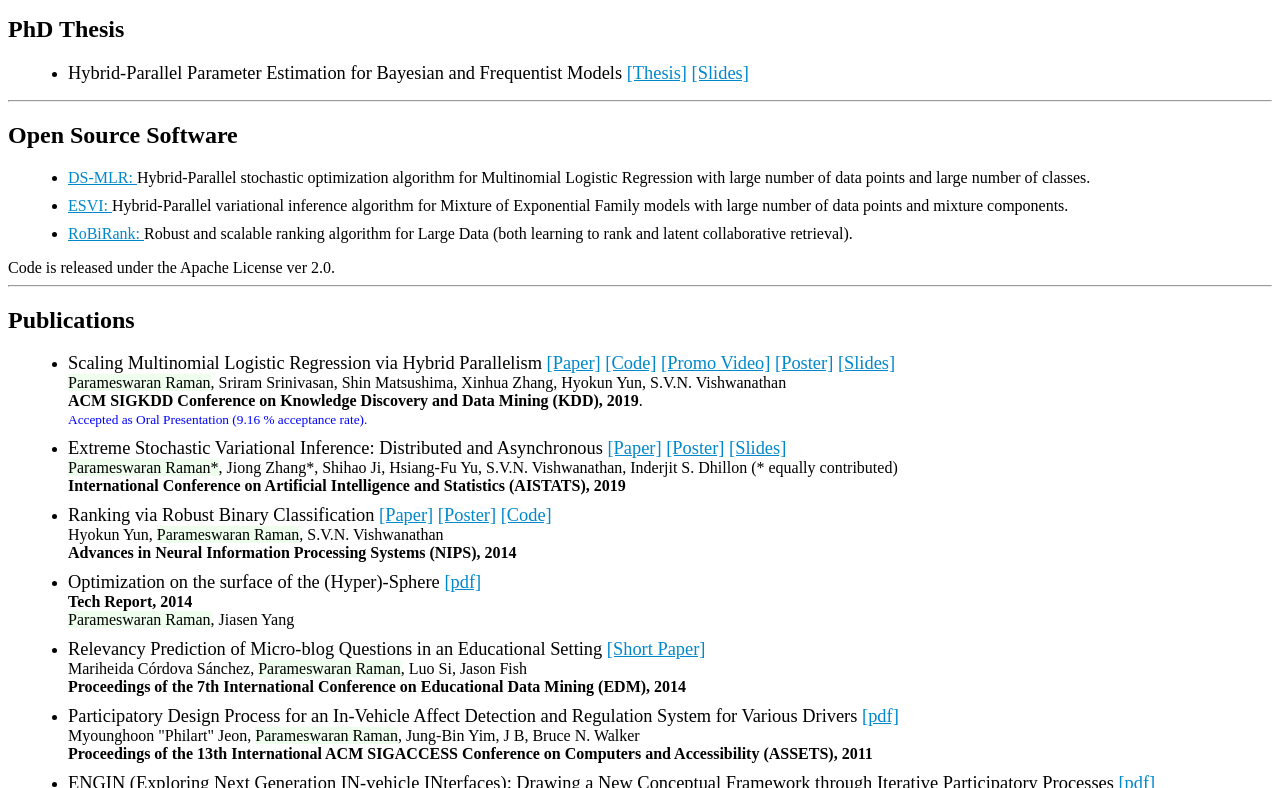
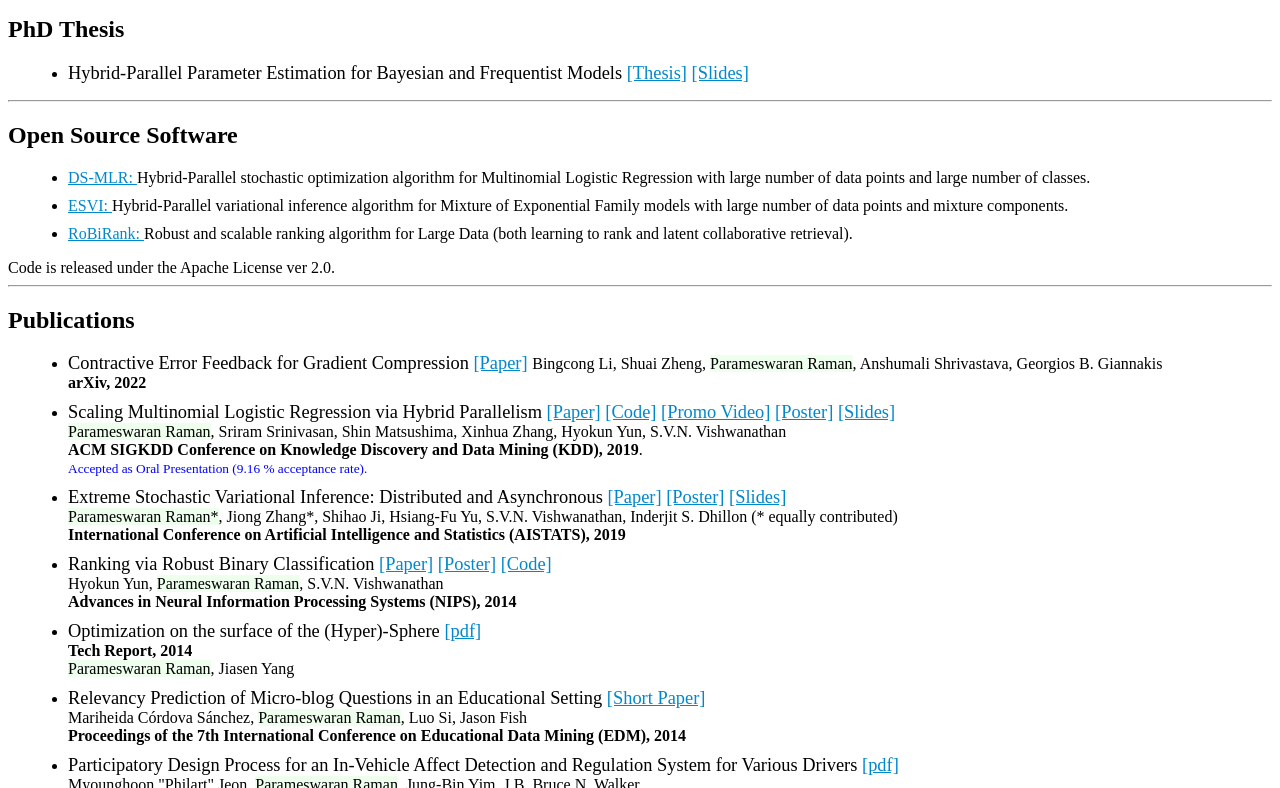
Before and after one commit to ParamsRaman/paramsraman.github.io, a Jekyll site: the page built from research.html, in a window 1280 px wide and 900 px high, cut to the strip 112-900 px from the top of the window. Built offline with Jekyll 4.4.1, drawn with Linux system fonts in a browser that asks for light colours.

Commit message:
updated pubs list

```diff
--- a/research.html
+++ b/research.html
@@ -82,6 +82,40 @@ Code is released under the Apache License ver 2.0.
 <h2> Publications</h2>
 
 <ul>
+  <li class="paper">
+    <span class="title">
+      Contractive Error Feedback for Gradient Compression
+      <a href="static/pub/contractive_error_feedback_for_gradient_compression.pdf" style="color:
+      #08c">[Paper]</a>
+    </span>
+    Bingcong Li, Shuai Zheng, <span class="me">Parameswaran Raman</span>, Anshumali Shrivastava, Georgios B. Giannakis <br>
+    <b> arXiv, 2022 </b><br>
+    <!--input type="button" id="absbutton2" value="click to read abstract"><br>
+    <p id="abstract2" style="display:none;"><small>We study the problem of
+      scaling Multinomial Logistic Regression (MLR) to datasets with very large
+      number of data points in the presence of large number of classes. At a
+    scale where neither data nor the parameters are able to fit on a single
+    machine, we argue that "simultaneous data and model parallelism (Hybrid
+  Parallelism)" is inevitable. The key challenge in achieving such a form of
+  parallelism in MLR is the log-partition function which needs to be computed
+"across all K classes" per data point, thus making model parallelism
+non-trivial. To overcome this problem, we propose a reformulation of the
+original objective that exploits "double-separability", an attractive property
+that naturally leads to hybrid parallelism. Our algorithm (DS-MLR) is
+"asynchronous and completely de-centralized", requiring minimal communication
+across workers while keeping both data and parameter workloads partitioned.
+Unlike standard data parallel approaches, DS-MLR "avoids bulk-synchronization"
+by maintaining local normalization terms on each worker and accumulating them
+incrementally using a token-ring topology. We demonstrate the versatility of
+DS-MLR under various scenarios in data and model parallelism, through an
+empirical study consisting of real-world datasets. In particular, to demonstrate
+scaling via hybrid parallelism, we created a new benchmark dataset (Reddit-Full)
+by pre-processing 1.7 billion reddit user comments spanning the period
+2007-2015. We used DS-MLR to solve an extreme multi-class classification problem
+of classifying 211 million data points into their corresponding subreddits.
+Reddit-Full is a massive data set with data occupying 228 GB and 44 billion
+parameters occupying 358 GB. To the best of our knowledge, no other existing
+methods can handle MLR in this setting. </small></p-->
   <li class="paper">
     <span class="title">
       Scaling Multinomial Logistic Regression via Hybrid Parallelism
```
Also changed, not shown: index.html (+34 -0 lines), 1 other file.
